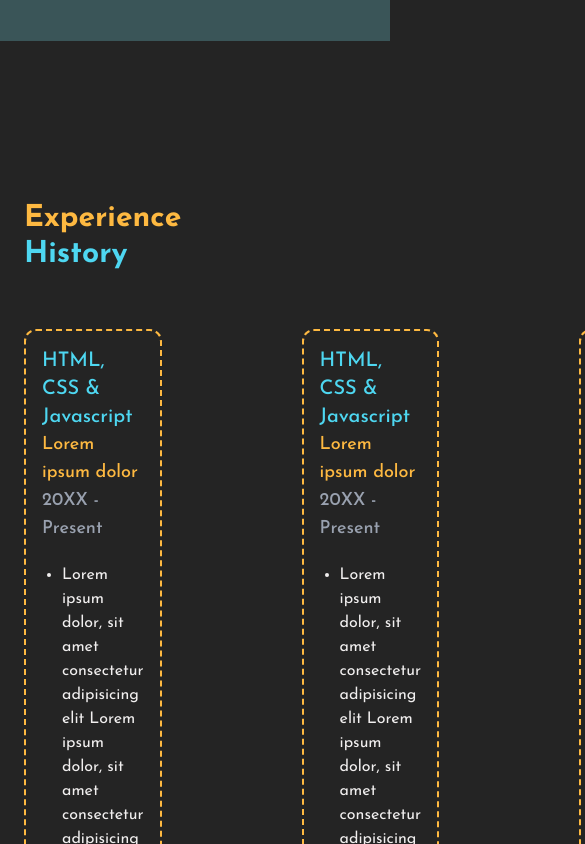
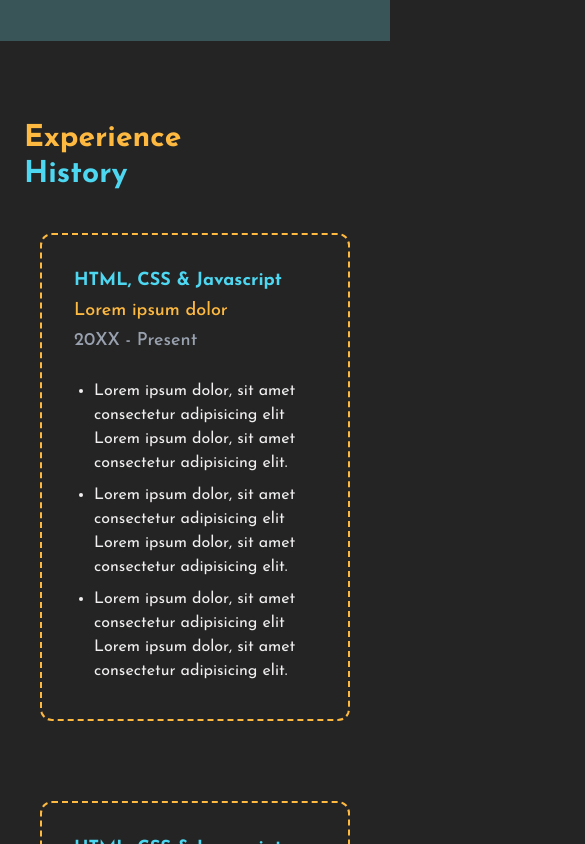
Before and after one commit to Walker-Gideon/walker.dev, a React (Vite) app: page / in a window 390 px wide. Shown: the part 8120-8964 px from the top of the page, 585 px wide, since content can reach past the window. Built offline with nearby package versions, Linux system fonts and the light colour scheme; a web font is replaced by a local one.

Commit message:
Make changes in the styling of the experience section

```diff
--- a/src/components/experience/Experience.jsx
+++ b/src/components/experience/Experience.jsx
@@ -35,8 +35,8 @@ const experience = [
 
 function Experience() {
   return (
-    <div className="pt-20 small:mt-10 mb-5 medium:pb-20 px-20 small:px-4 sm:px-6 md:px-10 lg:px-20 h-screen small:h-210 sm:h-300 medium:h-auto z-20">
-      <div className="pb-10 small:pb-6 sm:mb-8 medium:mb-10">
+    <div className="pt-20 pb-15 small:pt-0 px-20 small:px-4 sm:px-6 md:px-10 lg:px-20 h-full">
+      <div className="pb-10">
         <h1 className="text-4xl small:text-2xl sm:text-3xl medium:text-4xl font-bold text-primary">
           Experience
         </h1>
@@ -45,7 +45,7 @@ function Experience() {
         </h1>
       </div>
 
-      <div className="flex flex-row items-center justify-between gap-35">
+      <div className="flex small:flex-col midmedium:flex-row items-center justify-between small:gap-20 md:gap-35 small:px-4 midmedium:px-20 lg:px-0">
         {experience.map((exp, index) => (
           <div key={index} className="">
             <ExperienceContent
--- a/src/components/experience/ExperienceContent.jsx
+++ b/src/components/experience/ExperienceContent.jsx
@@ -1,17 +1,17 @@
 function ExperienceContent({ title, subtitle, date, text }) {
   return (
     <div className="">
-      <div className="border-2 border-dashed rounded-xl p-4 border-primary">
+      <div className="border-2 border-dashed rounded-xl small:p-8 md:p-4 border-primary">
         <div className="font-medium text-lg">
-          <h1 className="text-xl text-blueprime">{title}</h1>
-          <h2 className="text-primary">{subtitle}</h2>
+          <h1 className="font-bold text-blueprime">{title}</h1>
+          <h2 className="font-medium text-primary py-0.5">{subtitle}</h2>
           <p className="text-gray-400">{date}</p>
         </div>
 
         <div className="mt-5">
           {text.map((text, index) => (
             <ul key={index} className="list-disc pl-5">
-              <li>{text}</li>
+              <li className="py-1">{text}</li>
             </ul>
           ))}
         </div>
--- a/src/components/project/Projects.jsx
+++ b/src/components/project/Projects.jsx
@@ -70,7 +70,7 @@ function Projects() {
       <div className="px-20 small:px-4 sm:px-6 md:px-10 lg:px-20">
         <ProjectText />
 
-        <div className="relative md:grid md:grid-cols-2 md:gap-30 px-20 small:px-4 medium:px-20">
+        <div className="relative md:grid md:grid-cols-2 md:gap-30 small:px-4 lg:px-0">
           {projects.map((project, index) => (
             <div key={index} className={`${project.padding} ${project.top}`}>
               <ProjectCard
```
